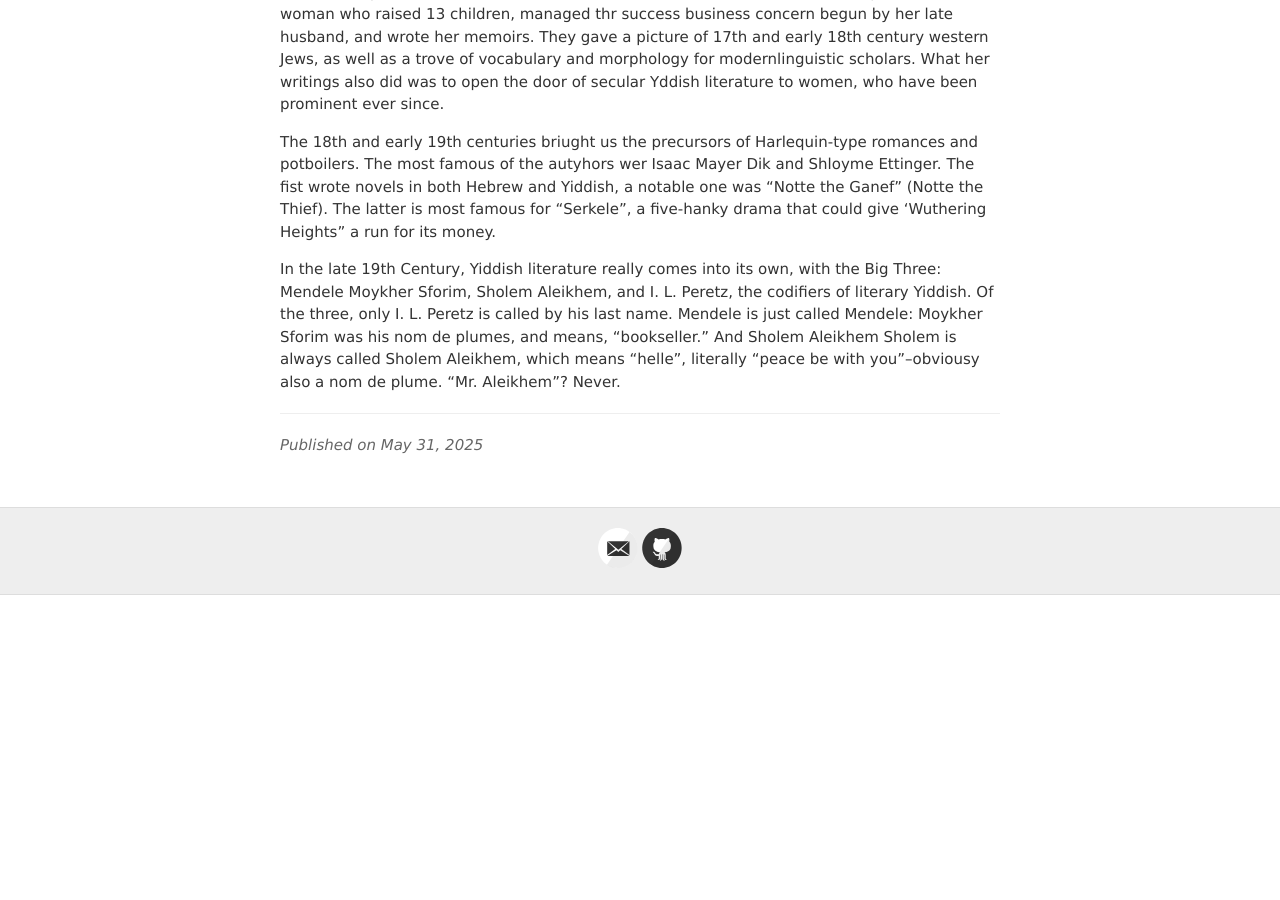
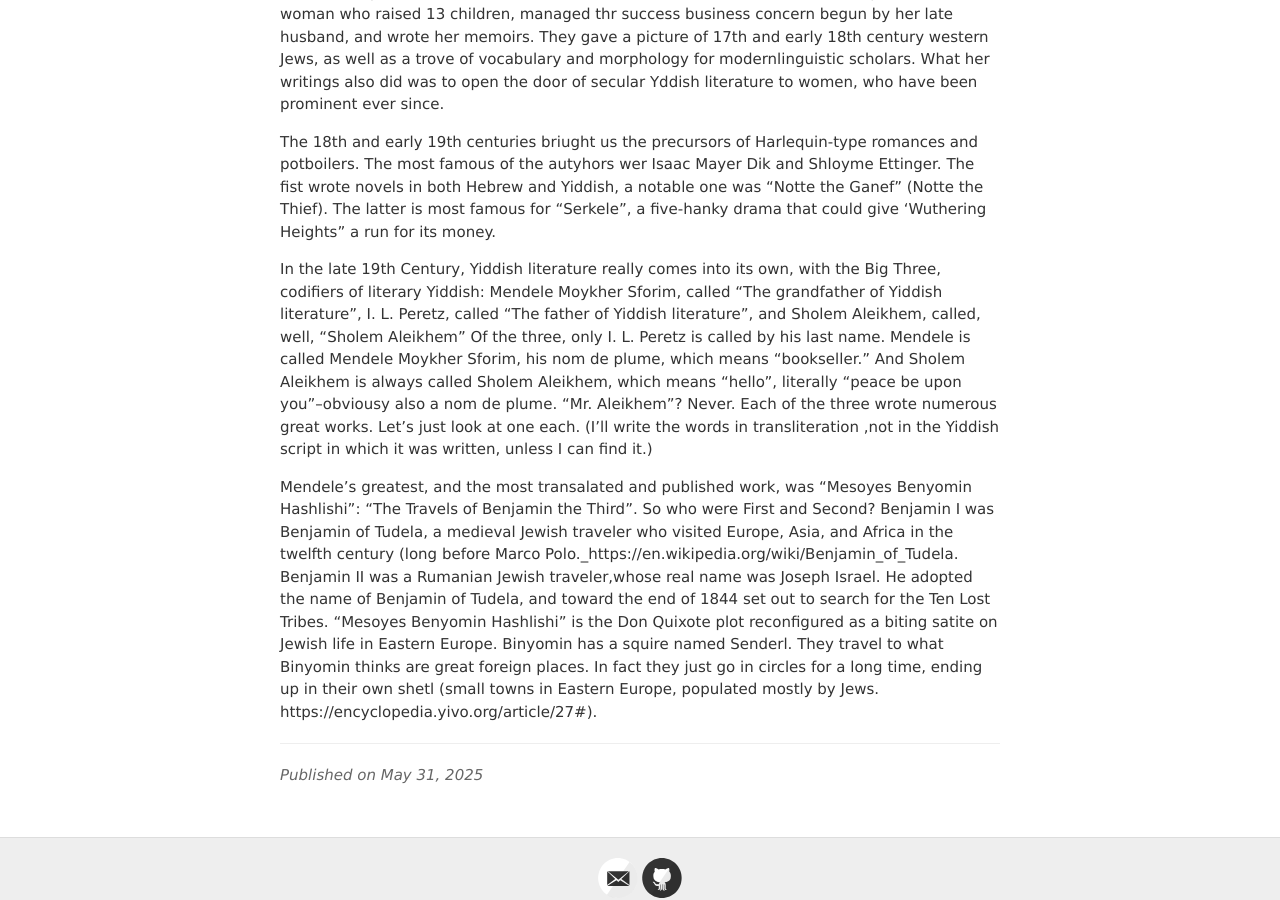
Before and after one commit to jvmallow/jvmallow.github.io, a Jekyll site: the page built from _posts/2025-05-31-Yiddish.md, in a window 1280 px wide and 900 px high, scrolled down 3624 px. Built offline with Jekyll 4.4.1, drawn with Linux system fonts in a browser that asks for light colours; a script that is not in the unit is left out; before the commit the page ends 4219 px from its top, so only the background shows below that.

Commit message:
Update 2025-05-31-Yiddish.md

```diff
--- a/_posts/2025-05-31-Yiddish.md
+++ b/_posts/2025-05-31-Yiddish.md
@@ -55,4 +55,6 @@ Written literature dates back to the 14th century.  Tkhines, dating to the 16th
 
 The 18th and early 19th centuries briught us the precursors of Harlequin-type romances and potboilers. The most famous of the autyhors wer Isaac Mayer Dik and Shloyme Ettinger. The fist wrote novels in both Hebrew and Yiddish, a notable one was "Notte the Ganef" (Notte the Thief). The latter is most famous for "Serkele", a five-hanky drama that could give 'Wuthering Heights" a run for its money.
 
-In the late 19th Century, Yiddish literature really comes into its own, with the Big Three: Mendele Moykher Sforim, Sholem Aleikhem, and I. L. Peretz, the codifiers of literary Yiddish. Of the three, only I. L. Peretz is called by his last name. Mendele is just called Mendele: Moykher Sforim was his nom de plumes, and means, "bookseller."  And Sholem Aleikhem Sholem is always called Sholem Aleikhem, which means "helle", literally "peace be with you"--obviousy also a nom de plume. "Mr. Aleikhem"? Never.
+In the late 19th Century, Yiddish literature really comes into its own, with the Big Three, codifiers of literary Yiddish: Mendele Moykher Sforim, called "The grandfather of Yiddish literature", I. L. Peretz, called "The father of Yiddish literature", and Sholem Aleikhem, called, well, "Sholem Aleikhem"   Of the three, only I. L. Peretz is called by his last name. Mendele is called Mendele Moykher Sforim, his nom de plume, which means "bookseller."  And Sholem Aleikhem  is always called Sholem Aleikhem, which means "hello", literally "peace be upon you"--obviousy also a nom de plume. "Mr. Aleikhem"? Never. Each of the three wrote numerous great works. Let's just look at one each. (I'll write the words in transliteration ,not in the Yiddish script in which it was written, unless I can find it.)
+
+ Mendele's greatest, and the most transalated and published work, was "Mesoyes Benyomin Hashlishi": "The Travels of Benjamin the Third". So who were First and Second?  Benjamin I was Benjamin of Tudela, a medieval Jewish traveler who visited Europe, Asia, and Africa in the twelfth century (long before Marco Polo._https://en.wikipedia.org/wiki/Benjamin_of_Tudela.  Benjamin II was a Rumanian Jewish traveler,whose real name was Joseph Israel. He adopted the name of Benjamin of Tudela, and toward the end of 1844 set out to search for the Ten Lost Tribes. "Mesoyes Benyomin Hashlishi" is the Don Quixote plot reconfigured as a biting satite on Jewish life in Eastern Europe. Binyomin has a squire named Senderl. They travel to what Binyomin thinks are great foreign places. In fact they just go in circles for a long time, ending up in their own shetl (small towns in Eastern Europe, populated mostly by Jews. https://encyclopedia.yivo.org/article/27#).
```
